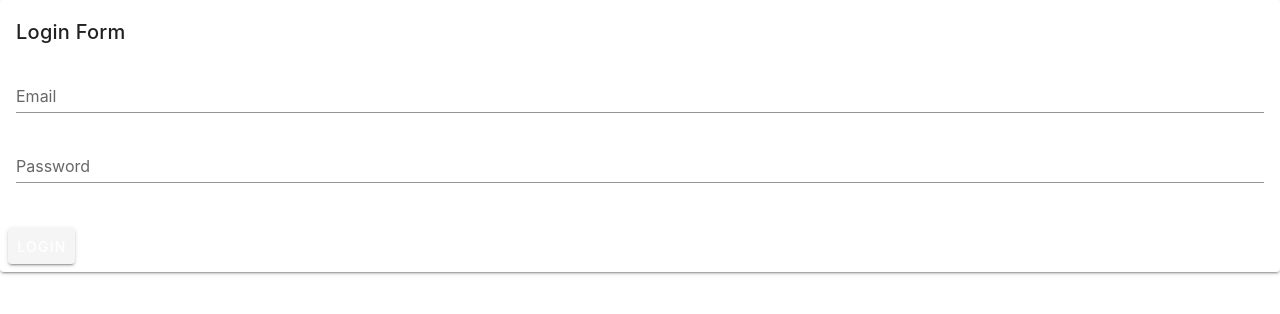
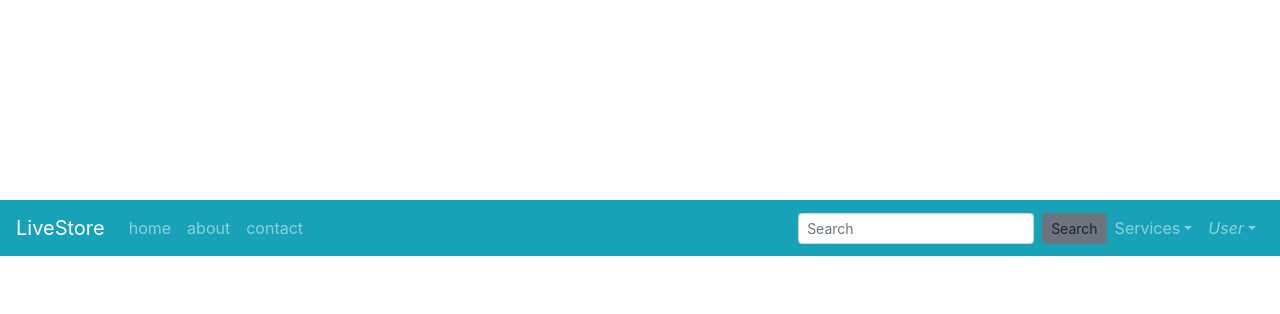
Before and after one commit to Rahul-tech1807/pouchcouch, a Vue app in the folder couchpouch/: page /home in a window 1280 px wide. Shown: the top 314 px of the page. Built offline with nearby package versions, Linux system fonts and the light colour scheme.

Commit message:
remove login

```diff
--- a/couchpouch/src/App.vue
+++ b/couchpouch/src/App.vue
@@ -1,24 +1,24 @@
 <template>
 <div id="app">
-  <v-content>
-      <loginform/>
-  </v-content>
-      <router-view></router-view>
+      <!-- <loginform/> -->
+      <navbar/>
+      <router-view/>
 </div>
 </template>
 
 <script>
 // import HelloWorld from './components/HelloWorld';
-import loginform from './components/loginform';
+// import loginform from './components/loginform';
 // import home from './components/home';
-// import navbar from './layout/navbar';
+import navbar from './layout/navbar';
 
 
 export default {
   name: 'App',
   components: {
     // HelloWorld,
-    loginform,
+    // loginform,
+    navbar,
   },
 
   data: () => ({
--- a/couchpouch/src/layout/navbar.vue
+++ b/couchpouch/src/layout/navbar.vue
@@ -42,7 +42,7 @@
 .mt{
     position : fixed;
     width : 100% ;
-    margin-top : 0;
+    margin-top : 200px;
 }
 .link{
     color : #ffffff;
--- a/couchpouch/src/routes.js
+++ b/couchpouch/src/routes.js
@@ -5,7 +5,7 @@ import contact from './components/contact.vue'
 // import navbar from './layout/navbar.vue'
 
 export const routes = [
-     // {path: '/' , component : loginform},
+     // {path: '/' , component : loginform , redirect : '/login'},
      {path: '/home' , component : home },
      {path: '/about' , component : about },
      {path: '/contact' , component : contact }
```
